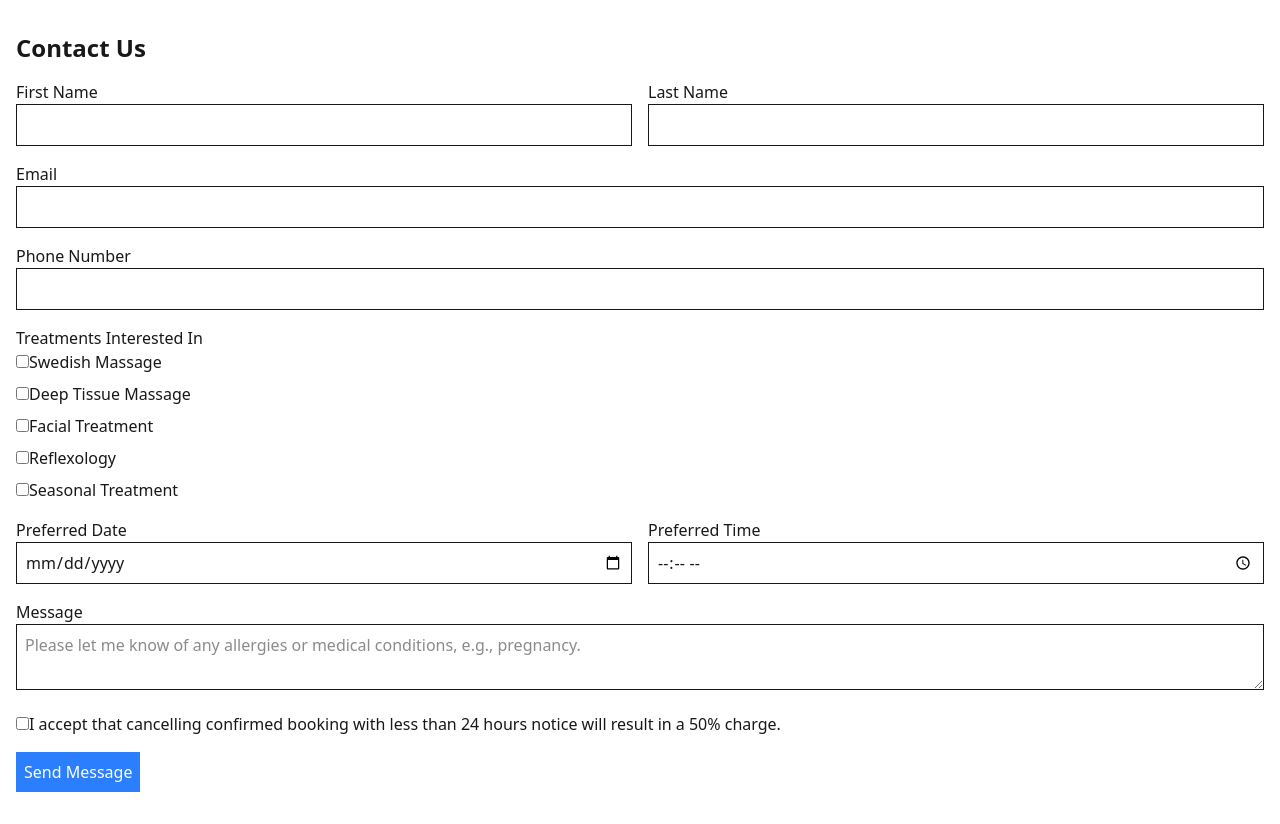
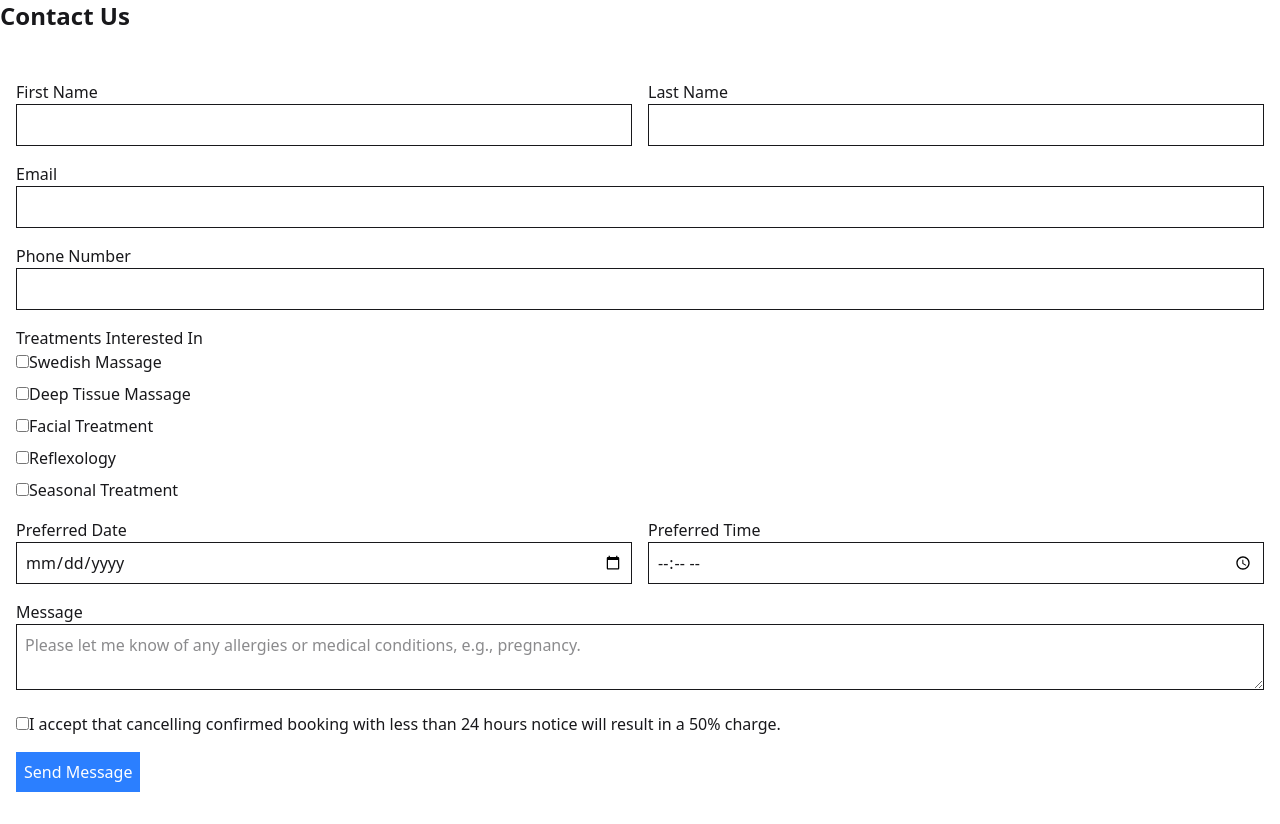
Before and after one commit to bartczak-pa/heavenly-treatments, a Next.js app: page /contact in a window 1280 px wide. Built offline with nearby package versions, Linux system fonts and the light colour scheme.

Commit message:
Refactor contact page layout and add SEO metadata
- Updated the contact page structure to include a header and main section.
- Added SEO metadata for improved search engine visibility.
- Reintroduced the Calendly integration task in the development plan.

```diff
--- a/src/app/contact/page.tsx
+++ b/src/app/contact/page.tsx
@@ -2,9 +2,20 @@ import ContactForm from "../components/ContactForm";
 
 export default function ContactPage() {
     return (
-        <div className="container mx-auto px-4 py-8">
-            <h1 className="text-2xl font-bold mb-4">Contact Us</h1>
-            <ContactForm />
-        </div>
+        <>
+            <head>
+                <title>Contact Us - Heavenly Treatments</title>
+                <meta name="description" content="Get in touch with Heavenly Treatments to schedule your appointment or ask any questions." />
+                <meta name="robots" content="index, follow" />
+            </head>
+            <header>
+                <h1 className="text-2xl font-bold mb-4">Contact Us</h1>
+            </header>
+            <main className="container mx-auto px-4 py-8">
+                <section>
+                    <ContactForm />
+                </section>
+            </main>
+        </>
     );
 }
```
Also changed, not shown: 1 other file (tests, documents, lock files or other folders).
